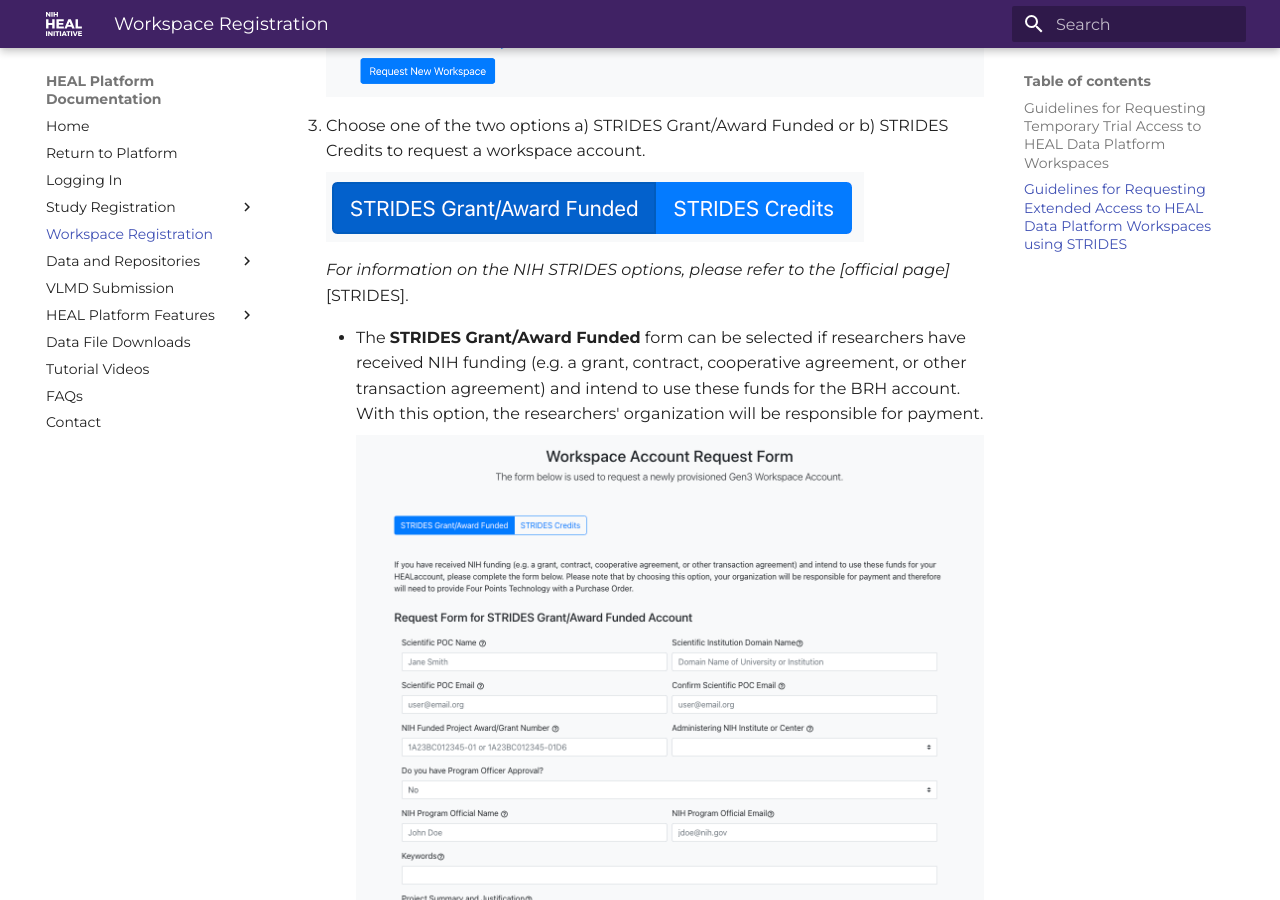
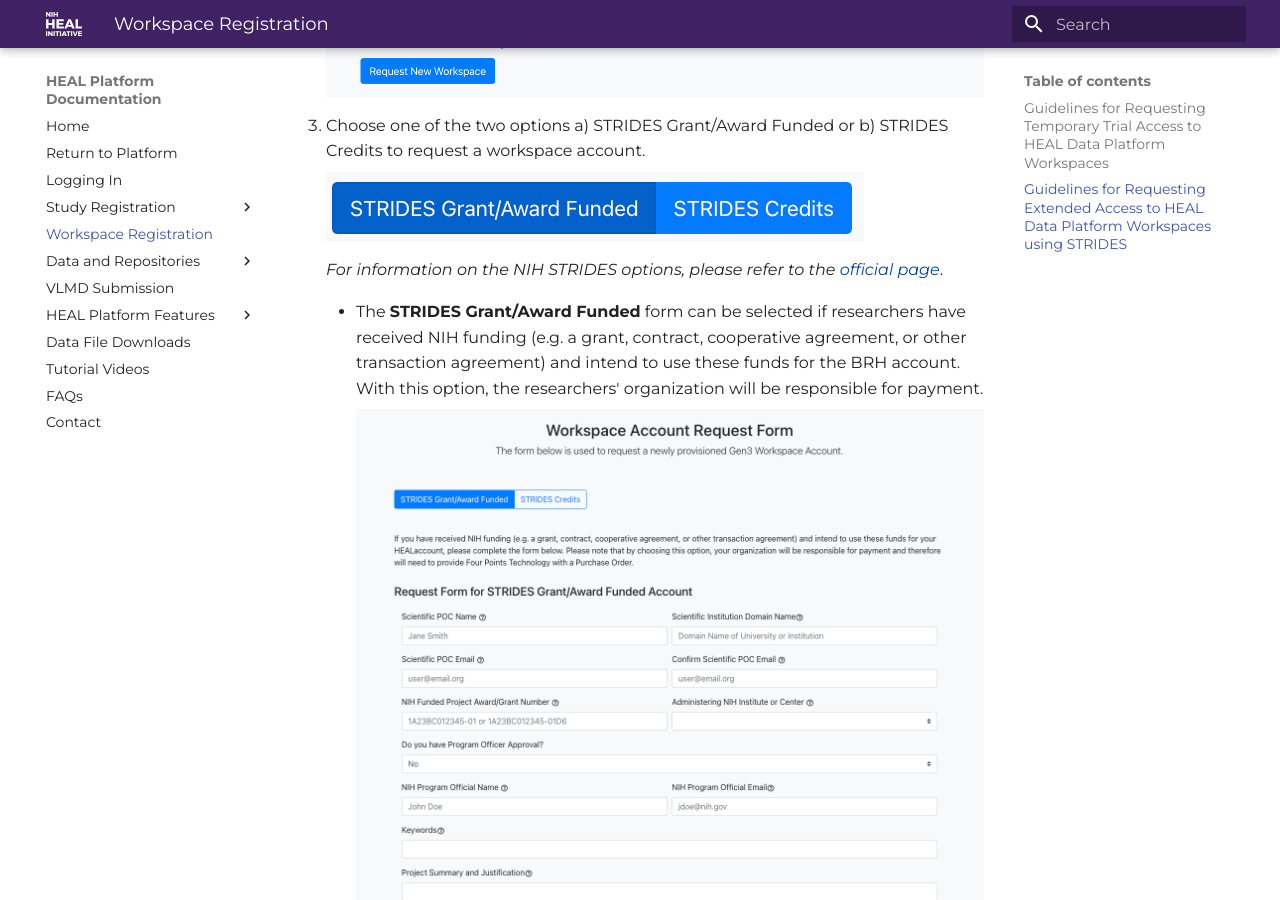
Before and after one commit to HEAL/platform-documentation, an MkDocs documentation site: the page built from docs/heal_workspace_registration.md, in a window 1280 px wide and 900 px high, scrolled down 3238 px. Built offline with MkDocs 1.6.1 and Material for MkDocs 9.7.7, drawn with Linux system fonts in a browser that asks for light colours.

Commit message:
Update heal_workspace_registration.md

```diff
--- a/docs/heal_workspace_registration.md
+++ b/docs/heal_workspace_registration.md
@@ -46,7 +46,7 @@
 
       ![](../img/healportal_options.png)
 
-      *For information on the NIH STRIDES options, please refer to the [official page]*[STRIDES].
+      *For information on the NIH STRIDES options, please refer to the [official page](https://datascience.nih.gov/strides)*.
 
     * The **STRIDES Grant/Award Funded** form can be selected if researchers have received NIH funding (e.g. a grant, contract, cooperative agreement, or other transaction agreement) and intend to use these funds for the BRH account. With this option, the researchers' organization will be responsible for payment.
 
```
